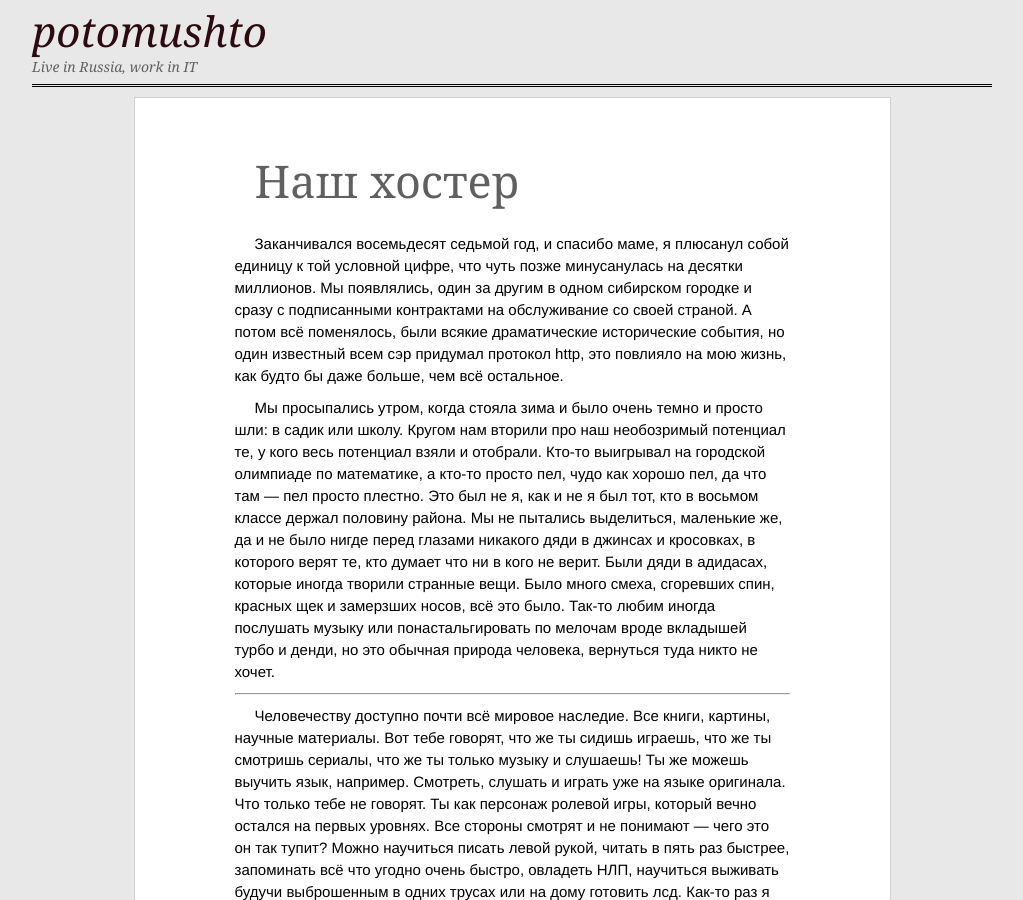
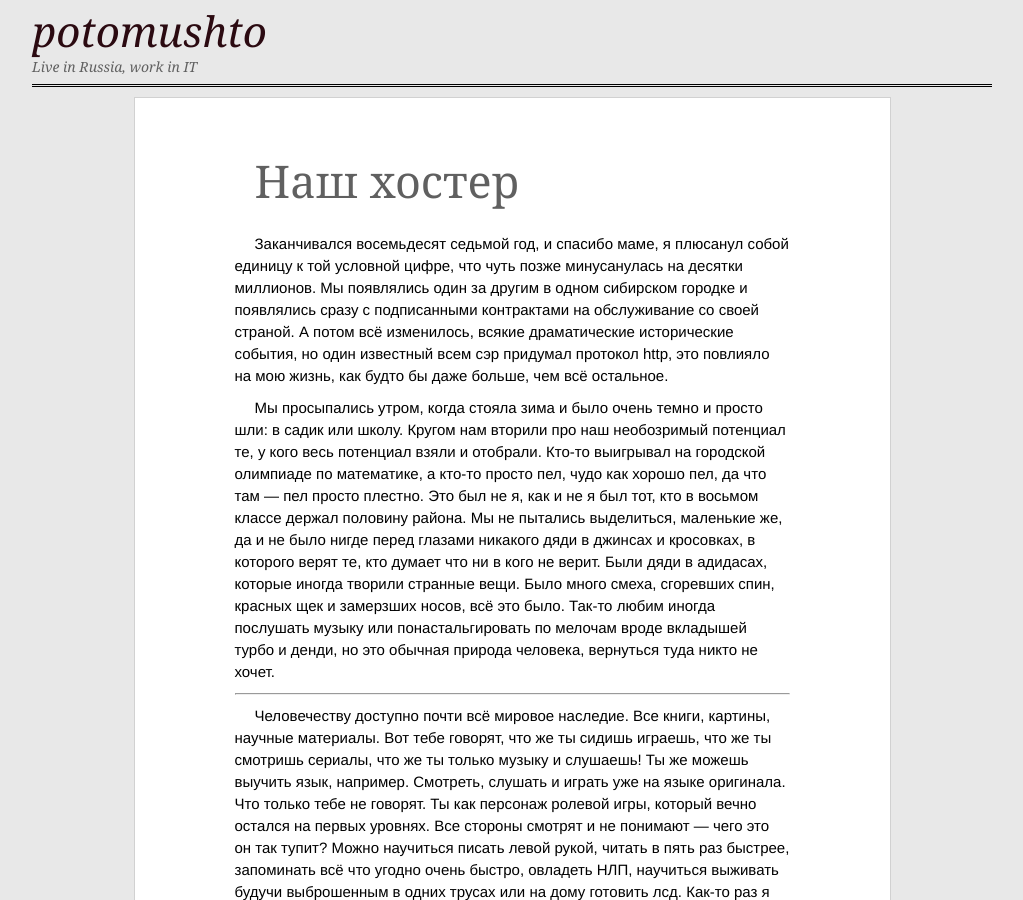
Before and after one commit to ptmt/ptmt.github.com, a Jekyll site: the page built from _posts/2012-10-4-life-as-a-service.md, in a window 1280 px wide and 900 px high. Shown: the whole window, without its empty margins (128-1151 px from the left). Built offline with Jekyll 4.4.1, drawn with Linux system fonts in a browser that asks for light colours; Markdown is read by kramdown in place of the engine named in the settings.

Commit message:
Update _posts/2012-10-4-life-as-a-service.md

```diff
--- a/_posts/2012-10-4-life-as-a-service.md
+++ b/_posts/2012-10-4-life-as-a-service.md
@@ -4,7 +4,7 @@ title: Наш хостер
 ---
 # {{ page.title }}
 
-Заканчивался восемьдесят седьмой год, и спасибо маме, я плюсанул собой единицу к той условной цифре, что чуть позже минусанулась на десятки миллионов. Мы появлялись, один за другим в одном сибирском городке и сразу с подписанными контрактами на обслуживание со своей страной. А потом всё поменялось, были всякие драматические исторические события, но один известный всем сэр придумал протокол http, это повлияло на мою жизнь, как будто бы даже больше, чем всё остальное.
+Заканчивался восемьдесят седьмой год, и спасибо маме, я плюсанул собой единицу к той условной цифре, что чуть позже минусанулась на десятки миллионов. Мы появлялись один за другим в одном сибирском городке и появлялись сразу с подписанными контрактами на обслуживание со своей страной. А потом всё изменилось, всякие драматические исторические события, но один известный всем сэр придумал протокол http, это повлияло на мою жизнь, как будто бы даже больше, чем всё остальное.
 
 Мы просыпались утром, когда стояла зима и было очень темно и просто шли: в садик или школу. Кругом нам вторили про наш необозримый потенциал те, у кого весь потенциал взяли и отобрали. Кто-то выигрывал на городской  олимпиаде по математике, а кто-то просто пел, чудо как хорошо пел, да что там — пел просто плестно. Это был не я, как и не я был тот, кто в восьмом классе держал половину района. Мы не пытались выделиться, маленькие же, да и не было нигде перед глазами никакого дяди в джинсах и кросовках, в которого верят те, кто думает что ни в кого не верит. Были дяди в адидасах, которые иногда творили странные вещи. Было много смеха, сгоревших спин, красных щек и замерзших носов, всё это было. Так-то любим иногда послушать музыку или понастальгировать по мелочам вроде вкладышей турбо и денди, но это обычная природа человека, вернуться туда никто не хочет.
 
```
